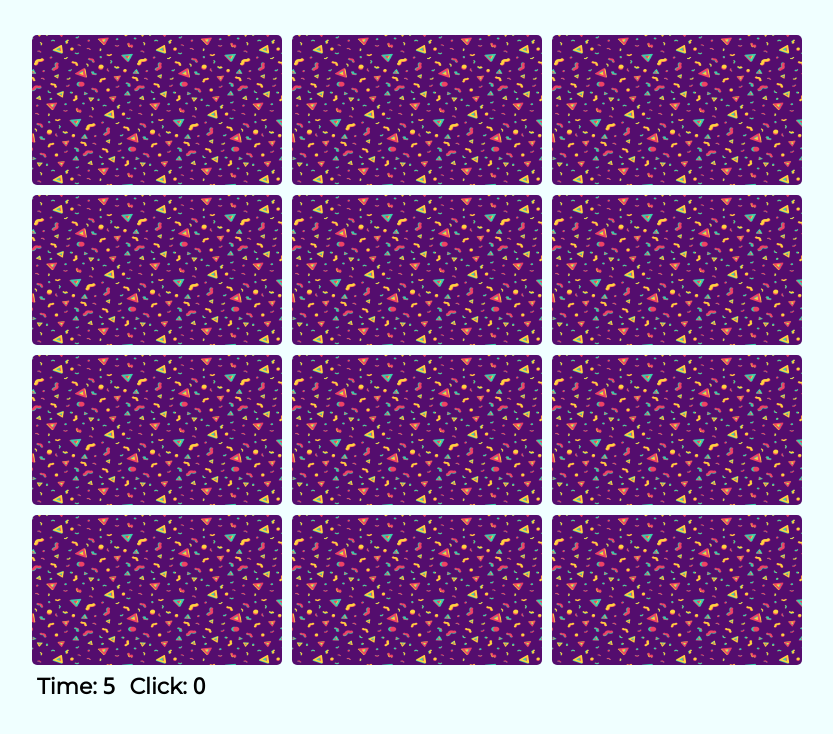
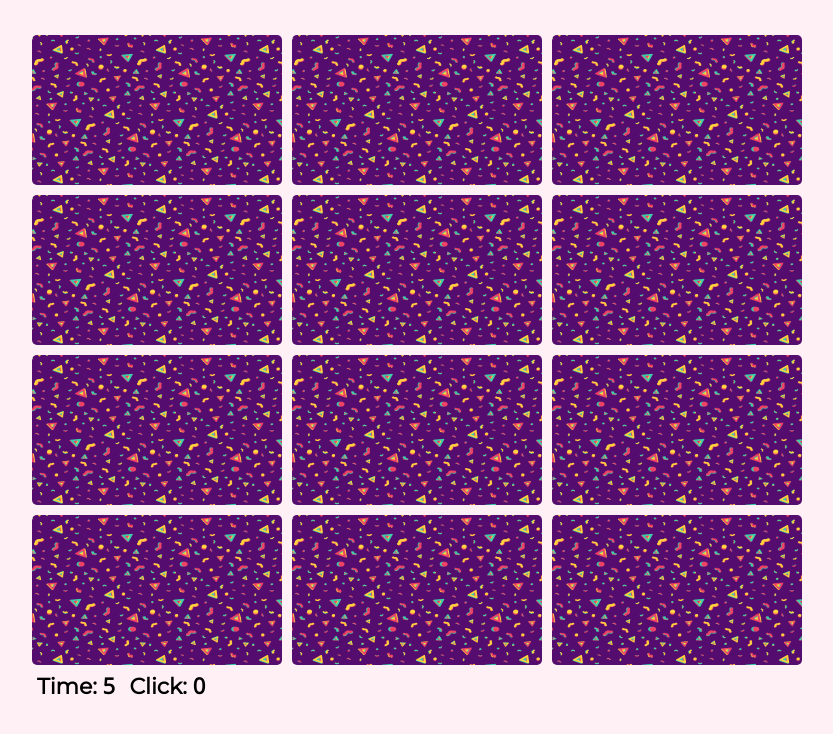
Before and after one commit to linneabodil/miniproject-memory, a plain HTML site: page game.html in a window 1280 px wide. Shown: the whole page, without its empty margins (223-1056 px from the left). Drawn offline with nearby package versions, Linux system fonts and the light colour scheme.

Commit message:
Some css

```diff
--- a/style.css
+++ b/style.css
@@ -80,7 +80,7 @@ h2 {
   display: inline-block;
   color: White;
   font-size: 1.6em;
-  margin-top: 45px;
+  margin-top: 40px;
 }
 /* front */
 .front {
@@ -139,9 +139,6 @@ ul {
 }
 
 @media screen and (min-width: 800px) {
-  body {
-    background-color: Linen;
-  }
   ul {
     width: 570px;
   }
@@ -156,9 +153,6 @@ ul {
 }
 
 @media screen and (min-width: 1000px) {
-  body {
-    background-color: Azure;
-  }
   h1 {
     font-size: 80px;
   }
```
